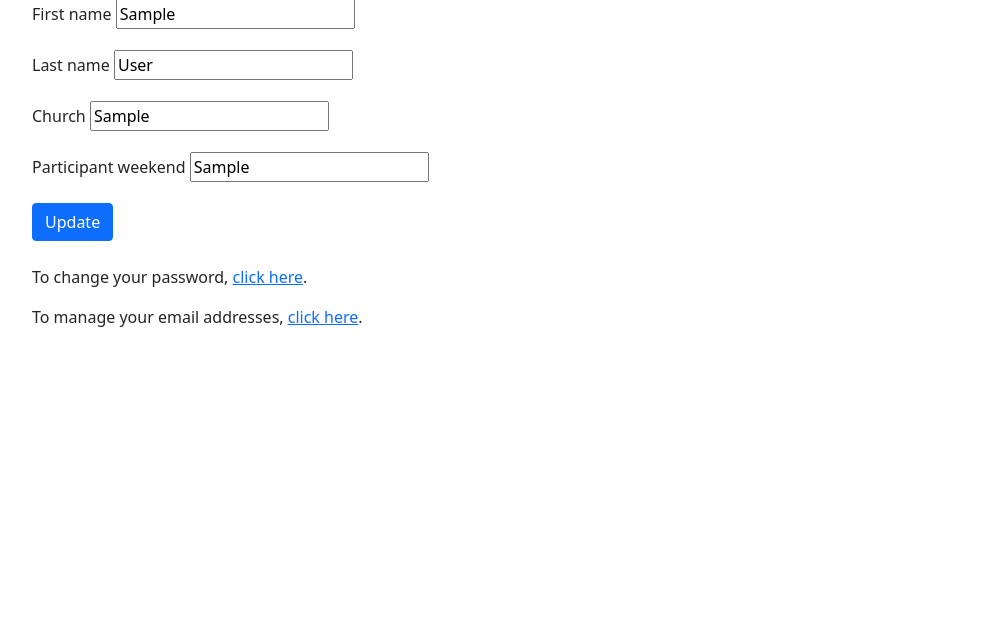
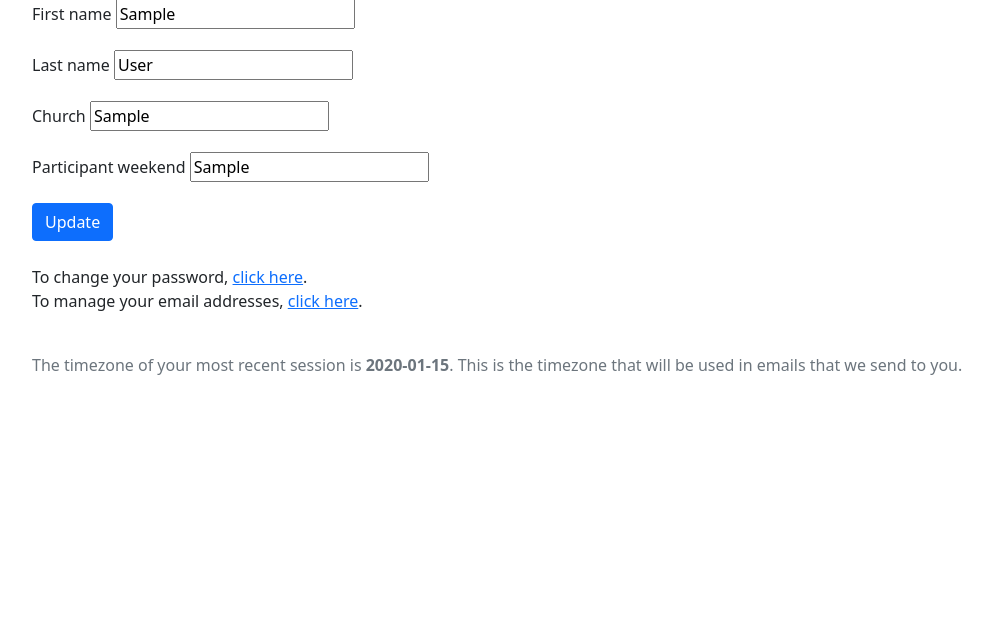
Before and after one commit to taylorvance/prayerbanner, a Django app: page /accounts/profile/ in a window 1280 px wide. Shown: the part 127-744 px from the top of the page, without its empty margins (58-1050 px from the left). Run offline with Django 3.2, Linux system fonts and the light colour scheme; a user stored in the database is signed in; tables that the repository leaves empty hold one stand-in row (values such as "Sample post"); parts of the project's set-up code (start-up, migrations or seed data) failed here and were passed over.

Commit message:
Save timezone to user record

```diff
--- /dev/null
+++ b/accounts/middleware.py
@@ -0,0 +1,18 @@
+from django.utils import timezone
+
+class UserTimezoneMiddleware:
+    def __init__(self, get_response):
+        self.get_response = get_response
+
+    def __call__(self, request):
+        response = self.get_response(request)
+
+        if request.user.is_authenticated:
+            if request.session.get('detected_tz'): # relies on django-tz-detect mw
+                # Update the user's preferred timezone if it is different from the one that django-tz-detect detected.
+                tz = timezone.get_current_timezone()
+                if tz and tz != request.user.tzinfo:
+                    request.user.timezone = tz
+                    request.user.save()
+
+        return response
--- a/accounts/models.py
+++ b/accounts/models.py
@@ -1,6 +1,8 @@
 from django.db import models
 from django.contrib.auth.models import AbstractUser, BaseUserManager
 from django.conf import settings
+
+import pytz
 
 
 class UserManager(BaseUserManager):
@@ -26,6 +28,7 @@ class User(AbstractUser):
     email = models.EmailField(unique=True, verbose_name='email address')
     church = models.CharField(max_length=100, blank=True)
     weekend = models.CharField(max_length=100, blank=True, verbose_name='participant weekend')
+    timezone = models.CharField(max_length=100, blank=True)
 
     objects = UserManager()
 
@@ -33,3 +36,10 @@ class User(AbstractUser):
     EMAIL_FIELD = 'email'
     # https://docs.djangoproject.com/en/3.1/topics/auth/customizing/#django.contrib.auth.models.CustomUser.REQUIRED_FIELDS
     REQUIRED_FIELDS = []
+
+    @property
+    def tzinfo(self):
+        try:
+            return pytz.timezone(str(self.timezone)) if self.timezone else None
+        except:
+            return None
--- a/accounts/templates/profile.html
+++ b/accounts/templates/profile.html
@@ -11,6 +11,16 @@
 </form>
 
 <br>
-<p>To change your password, <a href="/accounts/password/change/">click here</a>.</p>
-<p>To manage your email addresses, <a href="/accounts/email/">click here</a>.</p>
+<p>
+	To change your password, <a href="/accounts/password/change/">click here</a>.
+	<br>To manage your email addresses, <a href="/accounts/email/">click here</a>.
+</p>
+
+{% if user.timezone %}
+	<br>
+	<p class="text-muted">
+		The timezone of your most recent session is <strong>{{ user.timezone }}</strong>.
+		This is the timezone that will be used in emails that we send to you.
+	</p>
+{% endif %}
 {% endblock %}
--- a/prayerbanner/settings.py
+++ b/prayerbanner/settings.py
@@ -71,6 +71,7 @@ MIDDLEWARE = [
     'django.contrib.messages.middleware.MessageMiddleware',
     'django.middleware.clickjacking.XFrameOptionsMiddleware',
     'tz_detect.middleware.TimezoneMiddleware',
+    'accounts.middleware.UserTimezoneMiddleware',
 ]
 
 ROOT_URLCONF = 'prayerbanner.urls'
--- a/website/templates/faq.html
+++ b/website/templates/faq.html
@@ -55,8 +55,8 @@ Please send new banner requests to <a href="mailto:admin@prayerbanner.org">admin
 </p>
 
 <h5>What information do you need to set up a new banner?</h5>
-<p>Here is an example email with the required information. Feel free to use this as a template.</p>
-<p><b>Email Subject:</b> Austin Pilgrimage #49 banner request</p>
+<p>Here is an example email with the required information. Please use this as a template.</p>
+<p><b>Email Subject:</b><br>Austin Pilgrimage #49 banner request</p>
 <p>
 <b>Email Body:</b>
 <br><i>Weekend Name:</i> Austin Pilgrimage #49 [full name, no abbreviations]
```
Also changed, not shown: banners/views.py (+10 -8 lines), accounts/migrations/0005_user_timezone.py (added).
